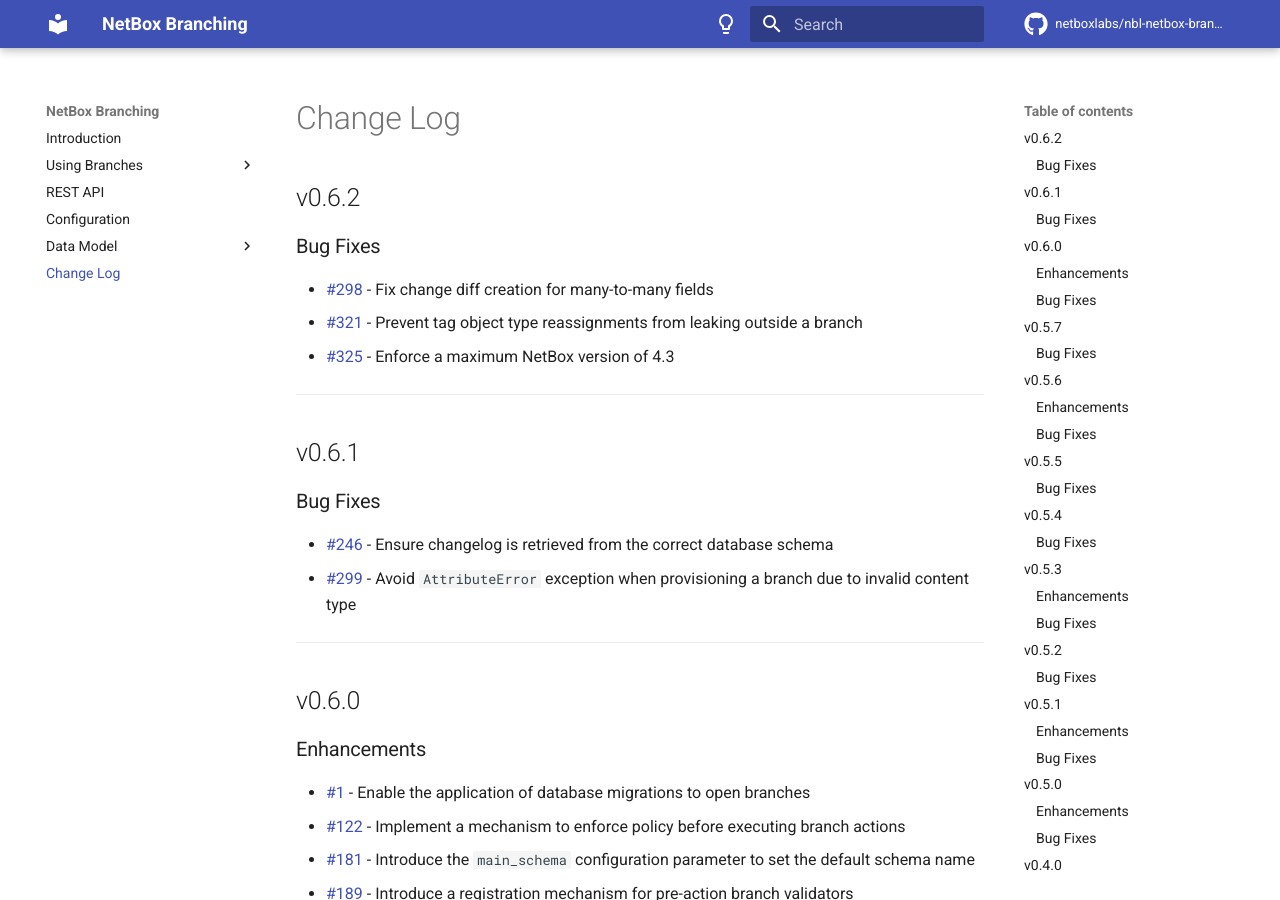
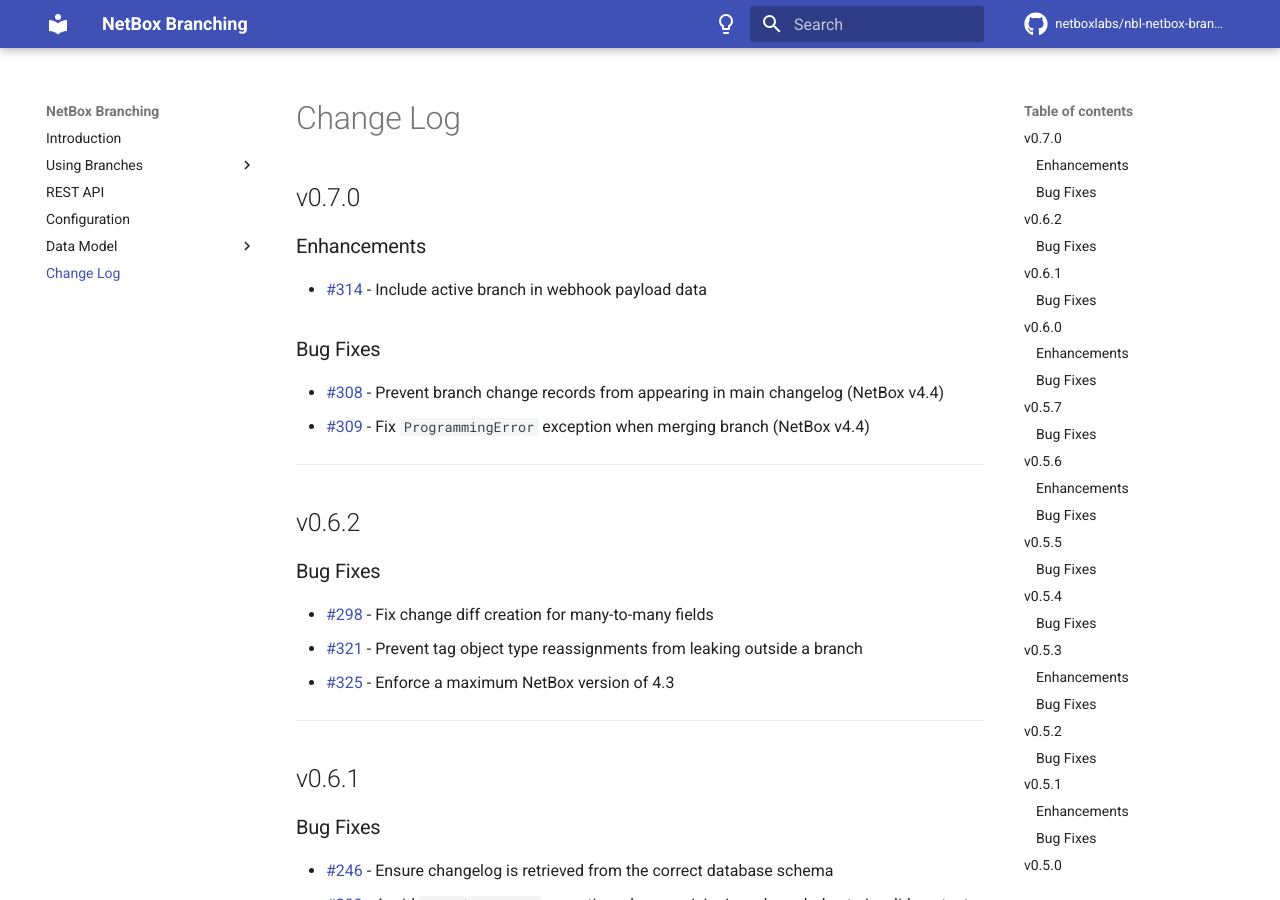
Before and after one commit to netboxlabs/netbox-branching, an MkDocs documentation site: the page built from docs/changelog.md, in a window 1280 px wide and 900 px high. Built offline with MkDocs 1.6.1 and Material for MkDocs 9.7.7, drawn with Linux system fonts in a browser that asks for light colours; comment, search, counter and statistics services are not loaded.

Commit message:
Release v0.7.0

```diff
--- a/docs/changelog.md
+++ b/docs/changelog.md
@@ -1,4 +1,17 @@
 # Change Log
+
+## v0.7.0
+
+### Enhancements
+
+* [#314](https://github.com/netboxlabs/netbox-branching/issues/314) - Include active branch in webhook payload data
+
+### Bug Fixes
+
+* [#308](https://github.com/netboxlabs/netbox-branching/issues/308) - Prevent branch change records from appearing in main changelog (NetBox v4.4)
+* [#309](https://github.com/netboxlabs/netbox-branching/issues/309) - Fix `ProgrammingError` exception when merging branch (NetBox v4.4)
+
+---
 
 ## v0.6.2
 
--- a/netbox_branching/__init__.py
+++ b/netbox_branching/__init__.py
@@ -12,10 +12,10 @@
     name = 'netbox_branching'
     verbose_name = 'NetBox Branching'
     description = 'A git-like branching implementation for NetBox'
-    version = '0.6.2'
+    version = '0.7.0'
     base_url = 'branching'
-    min_version = '4.3.2'
-    max_version = '4.3.99'
+    min_version = '4.4.0'
+    max_version = '4.4.99'
     middleware = [
         'netbox_branching.middleware.BranchMiddleware'
     ]
--- a/pyproject.toml
+++ b/pyproject.toml
@@ -1,6 +1,6 @@
 [project]
 name = "netboxlabs-netbox-branching"
-version = "0.6.2"
+version = "0.7.0"
 description = "A git-like branching implementation for NetBox"
 readme = "README.md"
 requires-python = ">=3.10"
```
